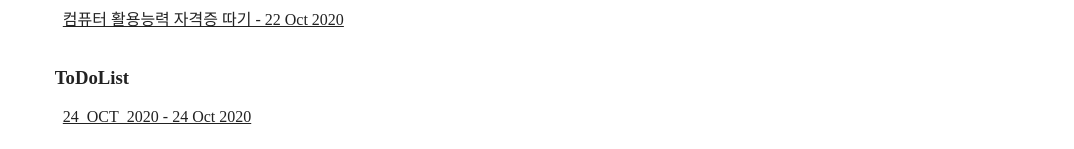
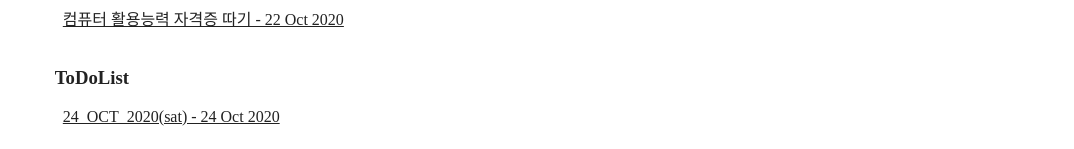
Before and after one commit to hogoood/hogoood.github.io, a Jekyll site: the page built from categories.md, in a window 1280 px wide. Shown: the part 896-1045 px from the top of the page, without its empty margins (206-1280 px from the left). Built offline with Jekyll 4.4.1, drawn with Linux system fonts in a browser that asks for light colours.

Commit message:
Update 2020-10-24-24_OCT_2020.md
Change the name of title

```diff
--- a/_posts/2020-10-24-24_OCT_2020.md
+++ b/_posts/2020-10-24-24_OCT_2020.md
@@ -1,14 +1,14 @@
 ---
 layout: post
 comments: true
-title : 24_OCT_2020
+title : 24_OCT_2020(sat)
 categories: [ToDoList]
 ---
 
 
 **오늘 할 일**
 
-  1. 자기소개서 수정 완료 및 제출하기
+  1. ~~자기소개서 수정 완료 및 제출하기~~
   2. 컴퓨터활용능력 1급 1강 수강하기
-  3. ADSP DAY 1 정독 후 정리하기
+  3. ~~ADSP DAY 1 정독 후 정리하기~~
   4. 프로젝트 머신러닝 적용 후 예측하기
```
